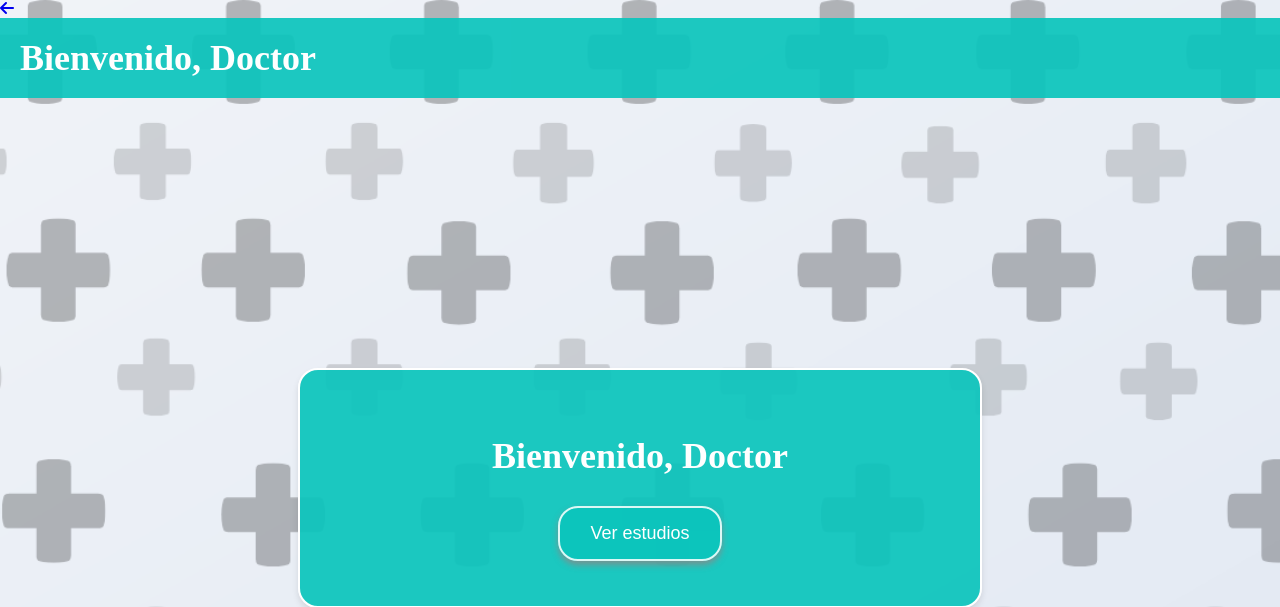
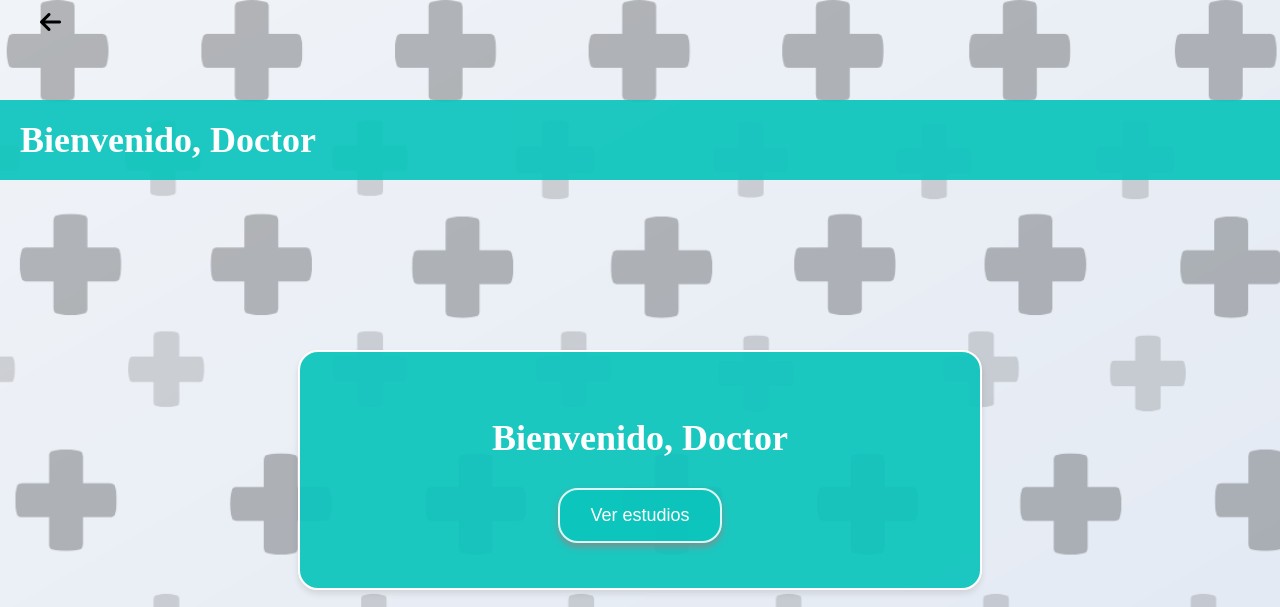
Before and after one commit to chui24/dicomve, a Flask app: page /user in a window 1280 px wide. Shown: the top 607 px of the page. Run offline with Flask 3, Linux system fonts and the light colour scheme; some libraries are stand-ins or nearby versions.

Commit message:
Ajustando los estilos de la vista del usuario.

```diff
--- a/static/css/user_view.css
+++ b/static/css/user_view.css
@@ -121,7 +121,22 @@ a {
 }
 
 .TitanOne-Regular {
-    font-family: 'Titan One', Arial, sans-serif;
+    font-family: 'Titan One';
     font-weight: 800;
     font-style: normal;
 }
+
+
+/* Icono de flecha para volver al home */
+.back_to_home {
+    position: absolute;
+    top: 10px;
+    left: 40px;
+    font-size: 24px;
+    color: black;
+    text-decoration: none;
+}
+
+.back_to_home i {
+    color: #000;
+}
```
